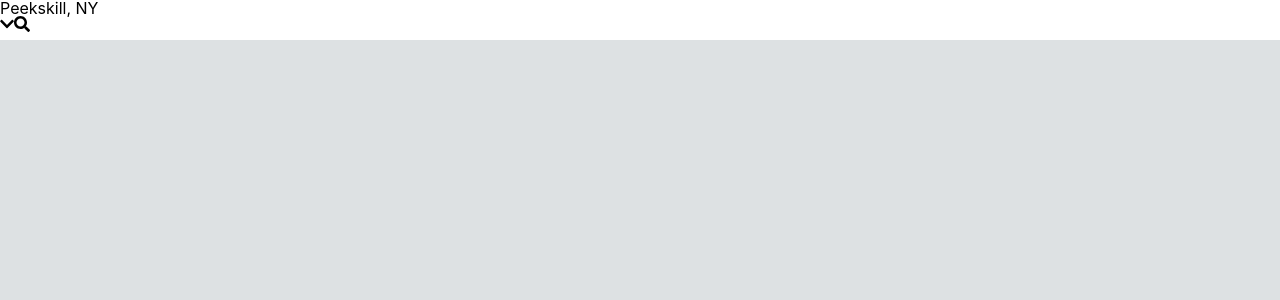
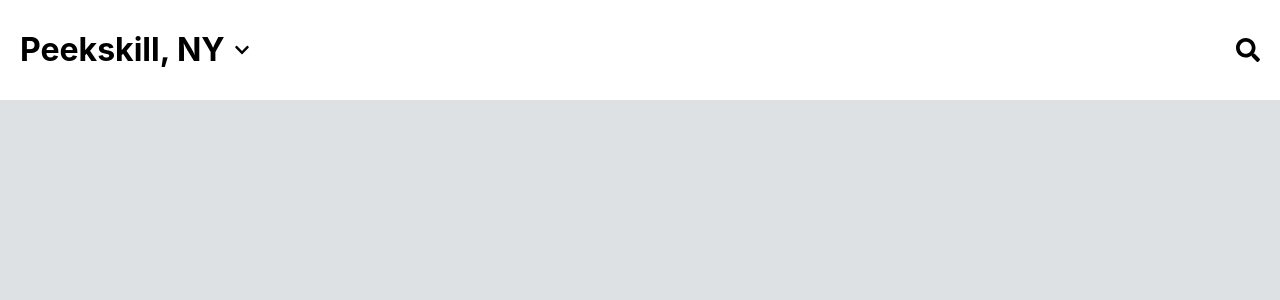
Before and after one commit to harrisonJones12/weather-app, a React (Create React App) app: page / in a window 1280 px wide. Shown: the top 300 px of the page. Built offline with nearby package versions, Linux system fonts and the light colour scheme.

Commit message:
add navbar styles

```diff
--- a/src/components/Navbar/Navbar.jsx
+++ b/src/components/Navbar/Navbar.jsx
@@ -3,15 +3,19 @@ import React from "react";
 import { FontAwesomeIcon } from "@fortawesome/react-fontawesome";
 
 function Navbar() {
-  const icon = (iconName) => {
-    return <FontAwesomeIcon icon={iconName} />;
+  const icon = (iconName, className) => {
+    return <FontAwesomeIcon icon={iconName} className={className} />;
   };
 
+  const baseClass = "nav-bar";
+
   return (
-    <div className="nav-bar">
-      <h1>Peekskill, NY</h1>
-      {icon("chevron-down")}
-      {icon("search")}
+    <div className={baseClass}>
+      <div className={`${baseClass}-location`}>
+        <h1 className={`${baseClass}-heading`}>Peekskill, NY</h1>
+        {icon("chevron-down", `${baseClass}-location-selector-icon`)}
+      </div>
+      {icon("search", `${baseClass}-search-icon`)}
     </div>
   );
 }
--- a/src/components/Navbar/Navbar.scss
+++ b/src/components/Navbar/Navbar.scss
@@ -1,5 +1,32 @@
 .nav-bar {
-  height: $common-spacing * 2;
+  height: $common-spacing * 5;
   width: 100vw;
   background-color: white;
+
+  //layout properties
+  display: flex;
+  flex-flow: row wrap;
+  justify-content: space-between;
+  align-items: center;
+
+  &-location {
+    display: flex;
+    flex-direction: row;
+  }
+
+  &-location-selector-icon {
+    align-self: center;
+    padding-left: 10px;
+  }
+
+  &-search-icon {
+    padding-right: $common-spacing;
+    font-size: x-large;
+  }
+
+  &-heading {
+    font-size: 32px;
+    font-weight: bold;
+    padding-left: $common-spacing;
+  }
 }
```
